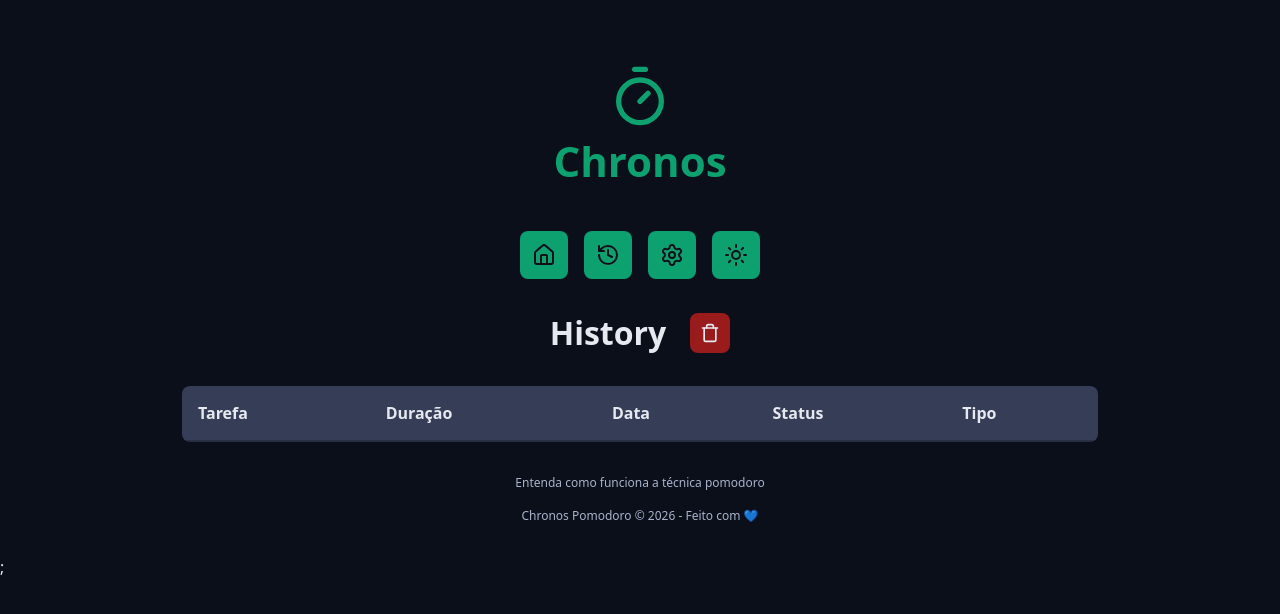
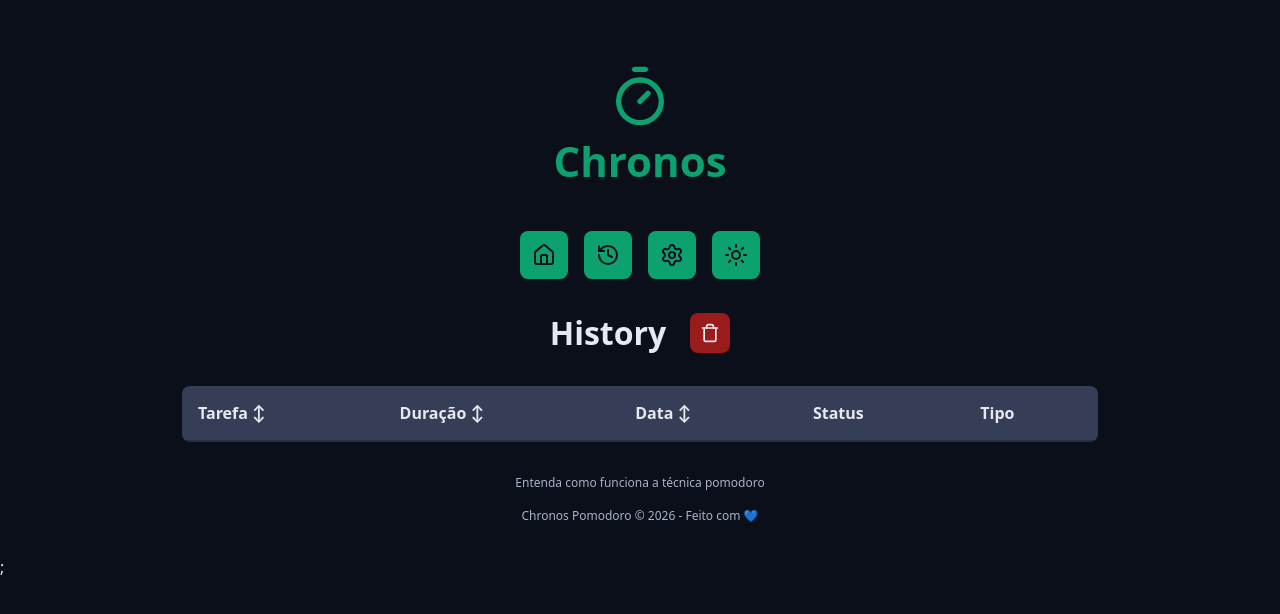
Before and after one commit to SimonSousa25/chronos-pomodoro, a React (Vite) app: page /history in a window 1280 px wide. Shown: the top 614 px of the page. Built offline with nearby package versions, Linux system fonts and the light colour scheme.

Commit message:
Reordenando a tabela do histórico ao clicar th (no cabeçalho)

```diff
--- a/src/pages/History/index.tsx
+++ b/src/pages/History/index.tsx
@@ -1,3 +1,4 @@
+import { useState } from 'react';
 import { TrashIcon } from 'lucide-react';
 import { Container } from '../../components/Container';
 import { DefaultButton } from '../../components/DefaultButton';
@@ -6,13 +7,35 @@
 import { useTaskContext } from '../../contexts/TaskContext/useTaskContext';
 import { formatDate } from '../../utils/formatDate';
 import { getTaskStatus } from '../../utils/getTaskStatus';
-import { sortTasks } from '../../utils/sortTasks';
+import { sortTasks, type SortTasksOptions } from '../../utils/sortTasks';
 
 import styles from './styles.module.css';
 
 export function History() {
   const { state } = useTaskContext();
-  const sortedTasks = sortTasks({ tasks: state.tasks });
+  const [sortTasksOptions, setSortTaskOptions] = useState<SortTasksOptions>(
+    () => {
+      return {
+        tasks: sortTasks({ tasks: state.tasks }),
+        filed: 'startDate',
+        direction: 'desc',
+      };
+    },
+  );
+
+  function handleSortTasks({ field }: Pick<SortTasksOptions, 'field'>) {
+    const newDirection = sortTasksOptions.direction === 'desc' ? 'asc' : 'desc';
+
+    setSortTaskOptions({
+      tasks: sortTasks({
+        direction: newDirection,
+        tasks: sortTasksOptions.tasks,
+        field,
+      }),
+      direction: newDirection,
+      field,
+    });
+  }
 
   return (
     <MainTemplate>
@@ -35,16 +58,33 @@
           <table>
             <thead>
               <tr>
-                <th>Tarefa</th>
-                <th>Duração</th>
-                <th>Data</th>
+                <th
+                  onClick={() => handleSortTasks({ field: 'name' })}
+                  className={styles.thSort}
+                >
+                  Tarefa ↕
+                </th>
+                <th
+                  onClick={() =>
+                    handleSortTasks({ field: 'durationInMinutes' })
+                  }
+                  className={styles.thSort}
+                >
+                  Duração ↕
+                </th>
+                <th
+                  onClick={() => handleSortTasks({ field: 'startDate' })}
+                  className={styles.thSort}
+                >
+                  Data ↕
+                </th>
                 <th>Status</th>
                 <th>Tipo</th>
               </tr>
             </thead>
 
             <tbody>
-              {sortedTasks.map(task => {
+              {sortTasksOptions.tasks.map(task => {
                 const taskTypeDictionary = {
                   workTime: 'Foco',
                   shortBreakTime: 'Descanso curto',
--- a/src/pages/History/styles.module.css
+++ b/src/pages/History/styles.module.css
@@ -35,3 +35,12 @@
   text-align: left;
   padding: 1.6rem;
 }
+
+.thSort {
+  cursor: pointer;
+  transition: all 0.1s ease-in-out;
+}
+
+.thSort:hover {
+  filter: brightness(80%);
+}
```
